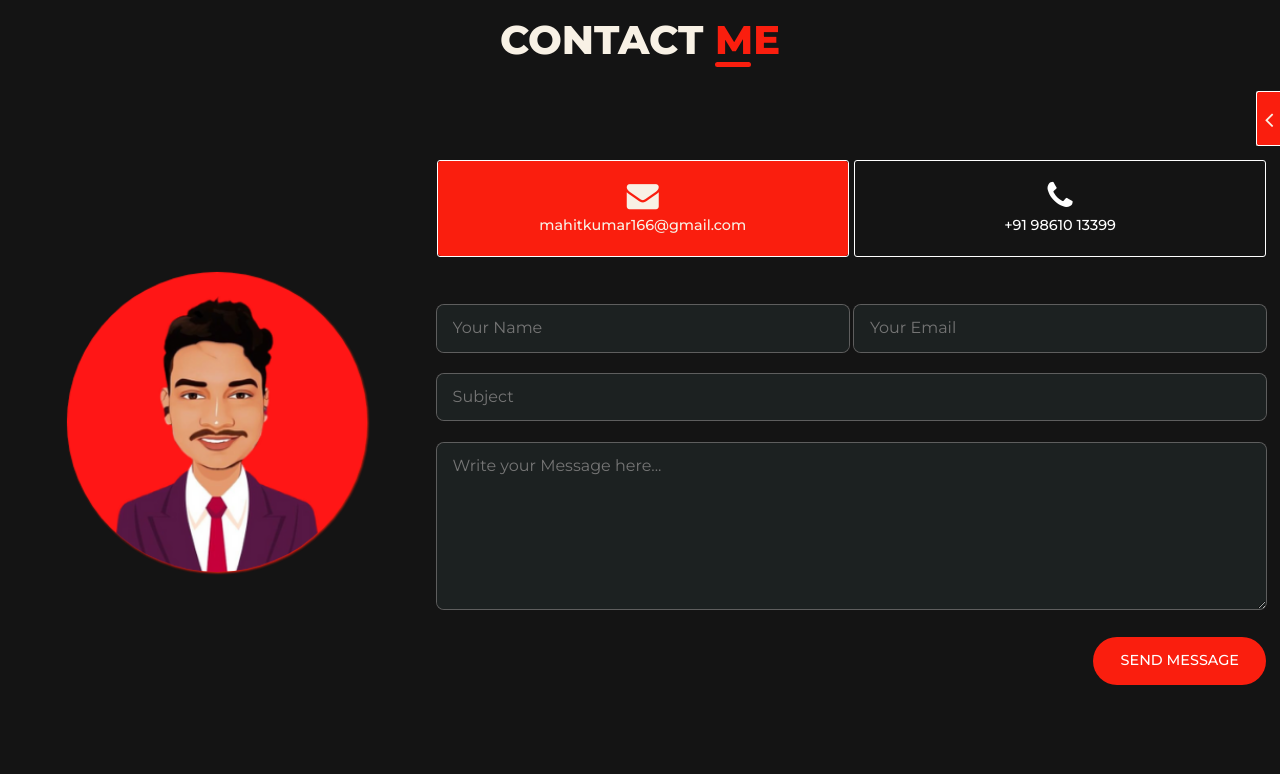
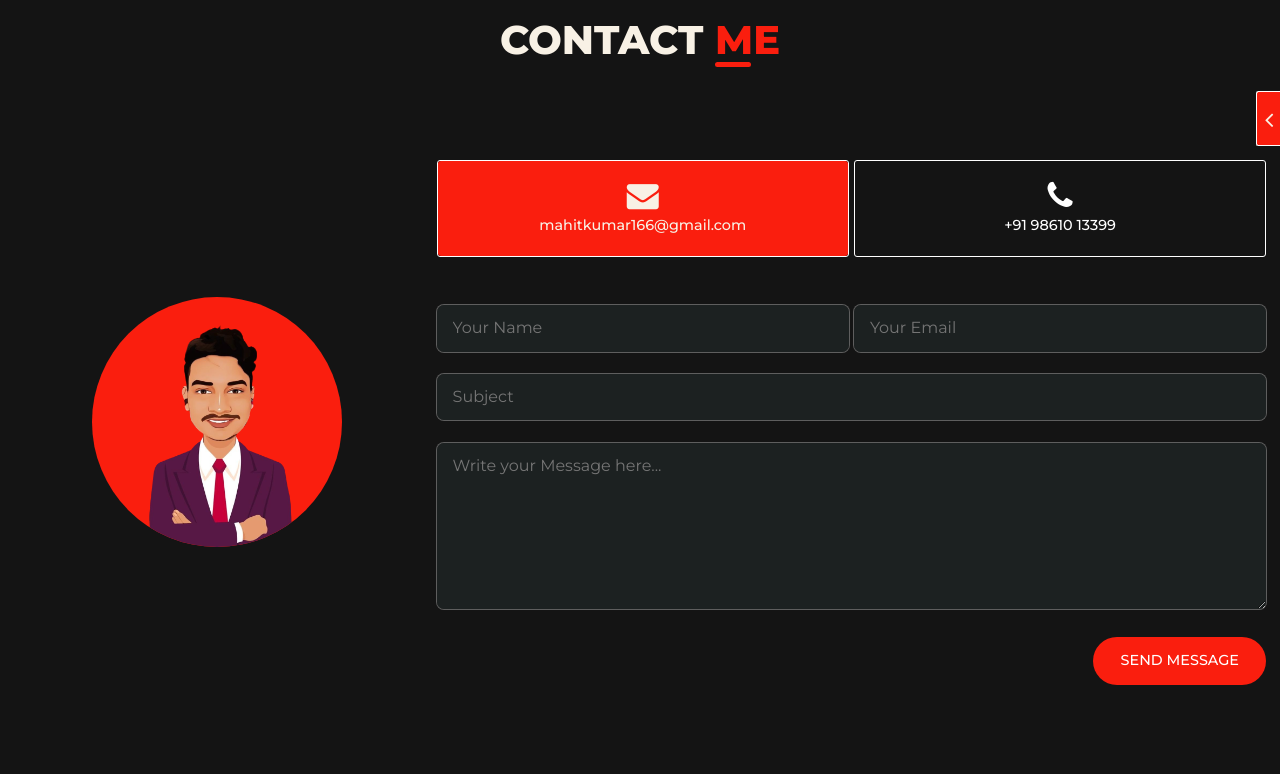
Before and after one commit to mohit-kumar-behera/portfolio, a Django app: page /contact/ in a window 1280 px wide. Shown: the top 774 px of the page. Run offline with Django 3.2, Linux system fonts and the light colour scheme; some libraries are stand-ins or nearby versions.

Commit message:
update contact page avataar

```diff
--- a/contact/templates/contact/contact.html
+++ b/contact/templates/contact/contact.html
@@ -10,8 +10,8 @@
 <div class="page-content contact-me lazy-transition--bottom">
   <div class="row">
     <div class="content--left col-lg-4 avatar-wrapper">
-      {% comment %} <img src="{% static 'media/image/mk-avataar-fancy-bg.png' %}" class="img-fluid avatar-img" width="300" height="300" /> {% endcomment %}
-      <img src="{% static 'media/image/mk-avataar-formal-bg.png' %}" class="img-fluid avatar-img" width="300" height="300" />
+      {% comment %} <img src="{% static 'media/image/mk-avataar-fancy.png' %}" class="img-fluid avatar-img" /> {% endcomment %}
+      <img src="{% static 'media/image/mk-avataar-formal.png' %}" class="img-fluid avatar-img" />
     </div>
 
     <div
--- a/static/css/contact.css
+++ b/static/css/contact.css
@@ -19,9 +19,12 @@
 .avatar-img {
   position: relative;
   top: 50%;
+  width: 250px;
+  height: 250px;
+  border-radius: 50%;
+  background: var(--secondary-color);
   transform: translateY(-50%);
   -webkit-transform: translateY(-50%);
-  filter: drop-shadow(1.5px 1.2px 1px var(--secondary-color));
 }
 
 .contact-detail {
```
